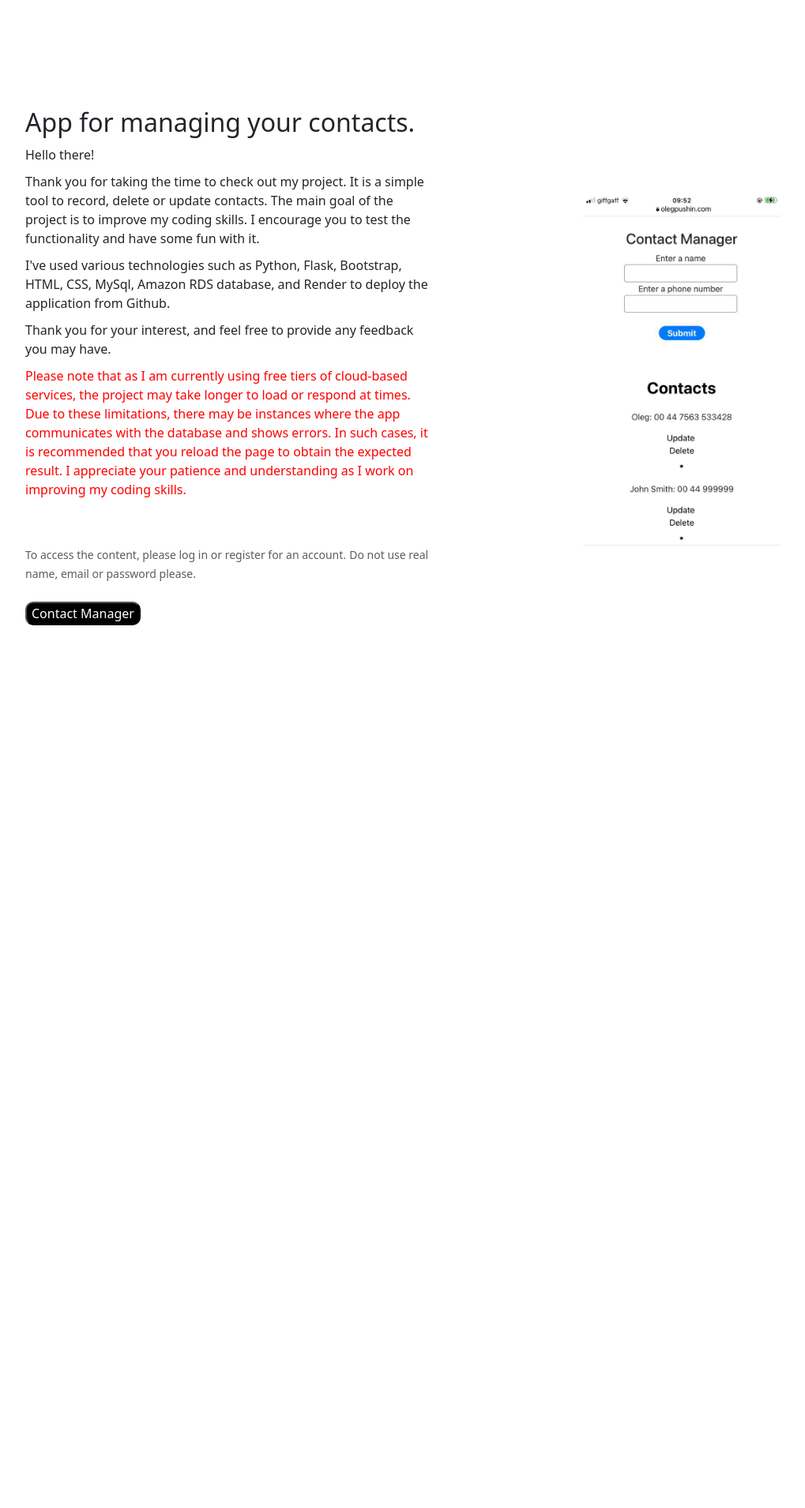
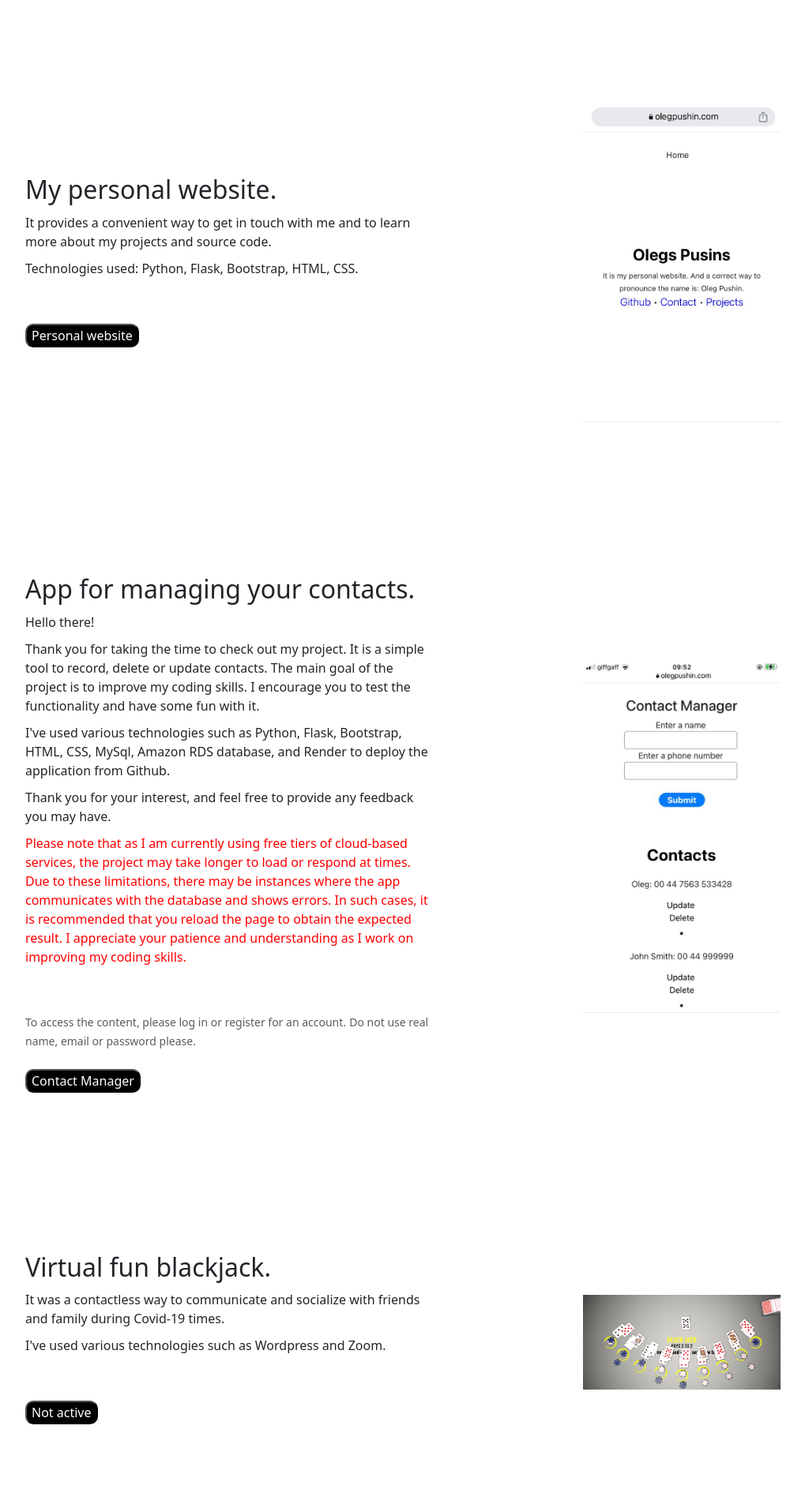
Before and after one commit to olegp999/myapp, a Flask app: page /projects in a window 1280 px wide. Shown: the part 72-1982 px from the top of the page at 79% size, without its empty margins (62-1081 px from the left). Before the commit the page ends 864 px from the top, so only its background shows below. Run offline with Flask 3, Linux system fonts and the light colour scheme; some libraries are stand-ins or nearby versions.

Commit message:
projects added

```diff
--- a/templates/projects.html
+++ b/templates/projects.html
@@ -11,8 +11,29 @@ Home page
   p {
     margin-bottom: 10px;
   }
+</style>
 
-</style>
+
+<div class="container col-xxl-8 px-4 py-5">
+  <div class="row flex-lg-row-reverse align-items-center g-5 py-5">
+    <div class="col-10 col-sm-8 col-lg-6">
+      <img img src="{{ url_for('static', filename='front.jpg') }}" class="d-block mx-lg-auto img-fluid"  width="250" height="250" loading="lazy">
+    </div>
+    <div class="col-lg-6">
+      <h2>My personal website.</h2>
+      <p class="lead">
+        <p>It provides a convenient way to get in touch with me and to learn more about my projects and source code. </p>
+        <p>Technologies used: Python, Flask, Bootstrap, HTML, CSS.</p>
+        <br>
+        <br>
+        <p><a href="{{url_for('front')}}" ><button style="color: white ; background-color:black; text-decoration: none; border-radius: 10px; transition: all 0.3s ease-in-out;"  >Personal website</button></a></p>
+      </p>
+      <div class="d-grid gap-2 d-md-flex justify-content-md-start">
+      </div>
+    </div>
+  </div>
+</div>
+
 
 <div class="container col-xxl-8 px-4 py-5">
   <div class="row flex-lg-row-reverse align-items-center g-5 py-5">
@@ -40,4 +61,26 @@ Home page
     </div>
   </div>
 </div>
+
+
+<div class="container col-xxl-8 px-4 py-5">
+  <div class="row flex-lg-row-reverse align-items-center g-5 py-5">
+    <div class="col-10 col-sm-8 col-lg-6">
+      <img img src="{{ url_for('static', filename='zoomp.png') }}" class="d-block mx-lg-auto img-fluid"  width="250" height="250" loading="lazy">
+    </div>
+    <div class="col-lg-6">
+      <h2>Virtual fun blackjack.</h2>
+      <p class="lead">
+        <p>It was a contactless way to communicate and socialize with friends and family during Covid-19 times. </p>
+        <p>I've used various technologies such as Wordpress and Zoom.</p>
+        <br>
+        <br>
+        <p><a href="#" ><button style="color: white ; background-color:black; text-decoration: none; border-radius: 10px; transition: all 0.3s ease-in-out;"  >Not active</button></a></p>
+      </p>
+      <div class="d-grid gap-2 d-md-flex justify-content-md-start">
+      </div>
+    </div>
+  </div>
+</div>
+
 {% endblock %}
```
Also changed, not shown: static/front.jpg (added), static/zoomp.png (added).
